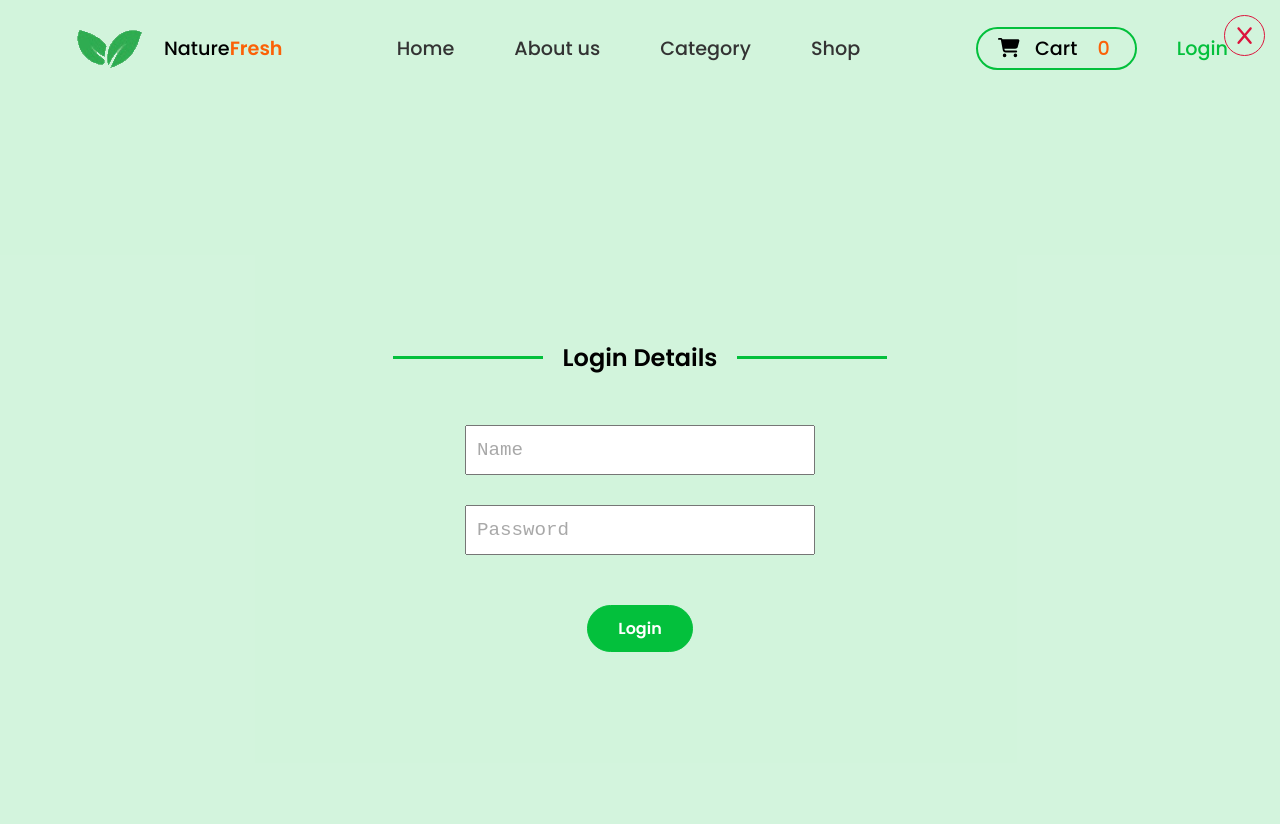
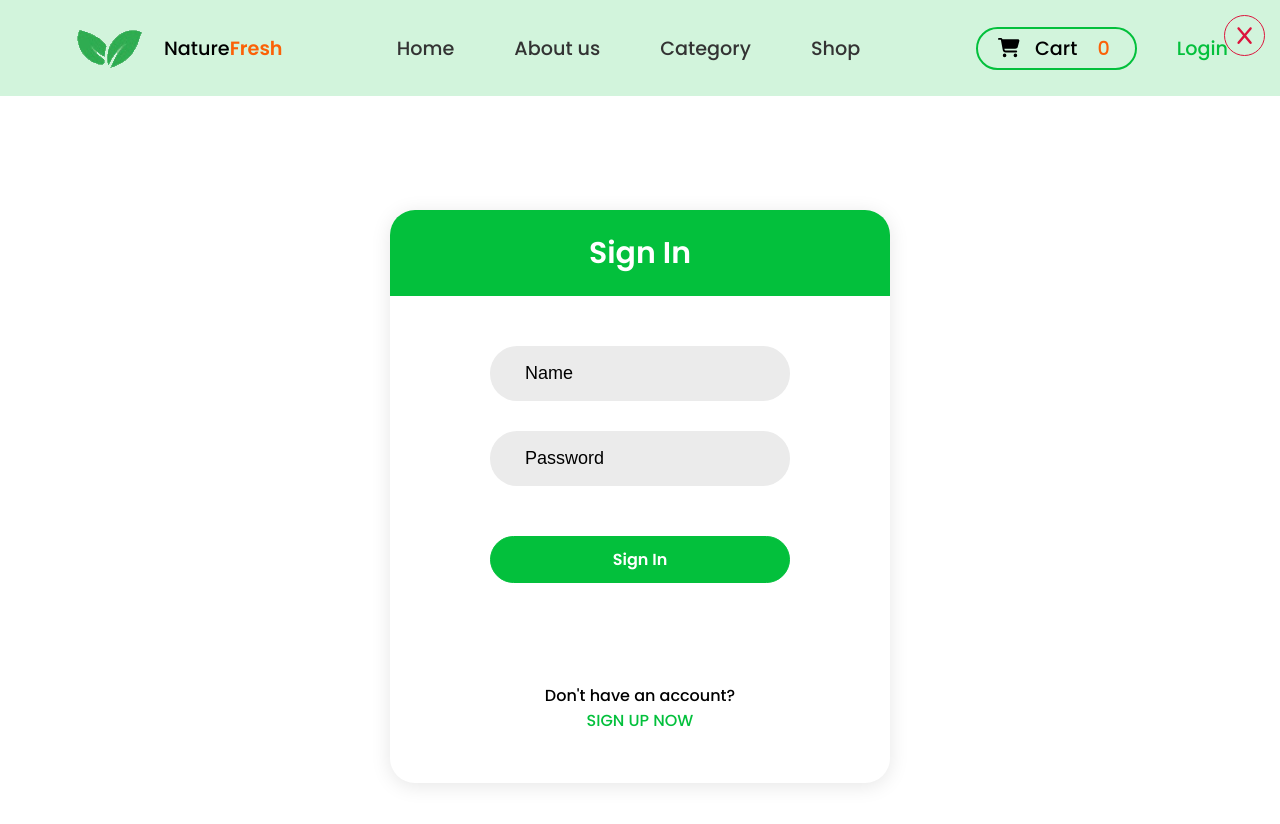
Before and after one commit to SigitaZaromskiene/Grocery-Shop, a React (Create React App) app in the folder shop/: page /login in a window 1280 px wide. Shown: the top 824 px of the page. Built offline with nearby package versions, Linux system fonts and the light colour scheme.

Commit message:
sign in form

```diff
--- a/shop/src/UI/Modules/_btn.scss
+++ b/shop/src/UI/Modules/_btn.scss
@@ -14,3 +14,8 @@
         border: 1px solid $mainOrange;
     }
 }
+
+.long_btn {
+    width: 300px;
+    text-align: center;
+}
--- a/shop/src/UI/Modules/_login.scss
+++ b/shop/src/UI/Modules/_login.scss
@@ -1,24 +1,65 @@
 .login_container {
   @include flex(center, center, column, 50px);
-  background-color: $lightGreen;
+  background-color: #fff;
   height: 100vh;
 
+   &_heading {
+    width: 100%;
+   }
+
+
+  h2 {
+    font-size: 30px;
+    color: #fff;
+    line-height: 1.2;
+    text-align: center;
+    background-color: $mainGreen;
+    padding: 25px;
+    border-top-left-radius: 25px;
+    border-top-right-radius: 25px;
+  }
+
+
   &_input {
-    height: 50px;
-    width: 350px;
-    padding: 10px;
-    font-family: "Courier New", Courier, monospace;
-    font-size: 1.2rem;
+    font-size: 18px;
+    color: $mainGreen;
+    line-height: 1.2;
+    width: 300px;
+    height: 55px;
+    background: #ebebeb;
+    border-radius: 27px;
+    padding: 0 35px;
+    border: none;
 
     &::placeholder {
-      color: rgba(128, 128, 128, 0.686);
+      color: black;
     }
+
+
+     &_register {
+        margin-top: 50px;
+        font-size: 1rem;
+        text-align: center;
+
+         &_now {
+            text-align: center;
+            text-decoration: none;
+            color: $mainGreen;
+            cursor: pointer;
+         }
+     }
   }
 
   &_form {
-    @include flex(center, center, column, 0px);
+    @include flex(center, center, column, 50px);
+    width: 500px;
+    border-radius: 25px;
+    box-shadow: 0 3px 20px 0 rgba(0,0,0,.1);
+    padding-bottom: 50px;
+
   }
   &_inputs {
     @include flex(center, center, column, 30px);
+
   }
 }
--- /dev/null
+++ b/shop/src/components/Buttons/LongBtn.jsx
@@ -0,0 +1,9 @@
+import { NavLink } from "react-router-dom";
+
+function LongBtn ({text, to}) {
+    return (
+        <NavLink to={to} className='btn + long_btn'>{text}</NavLink>
+    )
+}
+
+export default LongBtn
--- a/shop/src/components/Pages/Login.jsx
+++ b/shop/src/components/Pages/Login.jsx
@@ -1,17 +1,20 @@
 import Btn from "../Buttons/Btn";
 import { FontAwesomeIcon } from "@fortawesome/react-fontawesome";
 import { faX } from "@fortawesome/free-solid-svg-icons";
+import LongBtn from "../Buttons/LongBtn";
+import { NavLink } from "react-router-dom";
 
 function Login () {
 
           return (
+
             <div className="login_container">
               <form className="login_container_form">
               <FontAwesomeIcon className='icon_leave' icon={faX} />
-                <div className="category_container_heading">
-                  <div className="category_container_border"></div>
-                  <h2>Login Details</h2>
-                  <div className="category_container_border"></div>
+                <div className="login_container_heading">
+
+                  <h2>Sign In</h2>
+
                 </div>
                 <div className="login_container_inputs">
                 <div>
@@ -21,9 +24,15 @@ function Login () {
                   <input className="login_container_input" placeholder="Password"></input>
                 </div>
                 </div>
+                <LongBtn text="Sign In" />
+                <div className="login_container_input_register" >
+                <p>Don't have an account?</p>
+                <NavLink className="login_container_input_register_now" to={'/register'}>SIGN UP NOW</NavLink>
+                </div>
                 </form>
-              <Btn text="Login" />
+
               </div>
+
           );
         }
 
```
